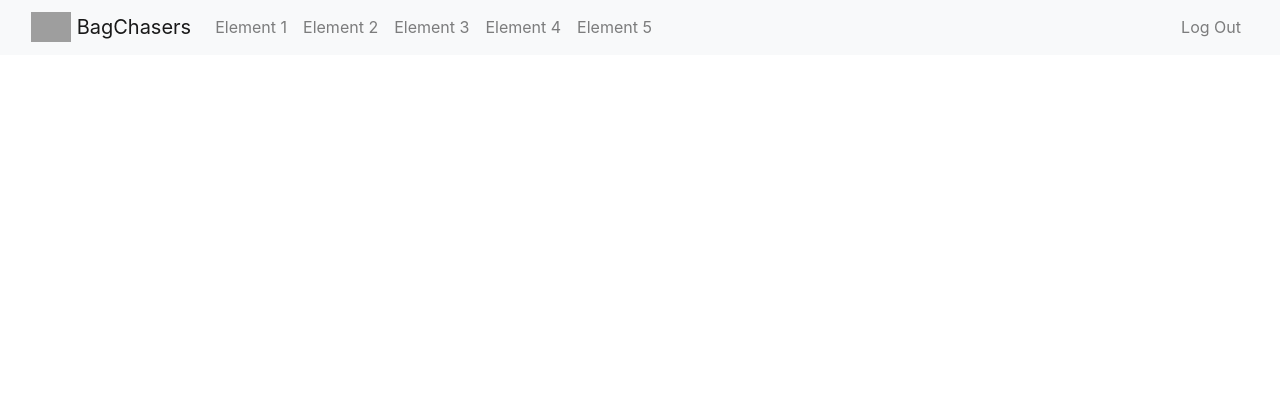
After one commit to maxion1234/itcs3155finalproject, a Flask app: page /forum in a window 1280 px wide. The commit adds this page. Shown: the part 151-571 px from the top of the page. Run offline with Flask 3, Linux system fonts and the light colour scheme; some libraries are stand-ins or nearby versions; grey boxes are pictures that could not be loaded.

Commit message:
Implements navbar and temporary button navigation without logic

```diff
--- a/app.py
+++ b/app.py
@@ -10,5 +10,9 @@ def index():
 def register():
     return render_template('register.html')
 
+@app.route('/forum')
+def forum():
+    return render_template('forum.html')
+
 if __name__ == '__main__':
     app.run(debug=True)
--- /dev/null
+++ b/templates/forum.html
@@ -0,0 +1,74 @@
+<!DOCTYPE html>
+<html lang="en">
+<head>
+    <meta charset="UTF-8">
+    <meta name="viewport" content="width=device-width, initial-scale=1.0">
+    <title>Forum</title>
+    <link rel="stylesheet" href="https://cdn.jsdelivr.net/npm/bootstrap@4.0.0/dist/css/bootstrap.min.css" integrity="sha384-Gn5384xqQ1aoWXA+058RXPxPg6fy4IWvTNh0E263XmFcJlSAwiGgFAW/dAiS6JXm" crossorigin="anonymous">
+    <style>
+        /* Custom style for the image */
+        .custom-image {
+            width: 100%;
+            height: 150px;
+            object-fit: cover; /* Ensures the image covers the entire container */
+        }
+    </style>
+</head>
+<body>
+    <!-- Picture Above Navbar -->
+    <div class="container-fluid p-0 h-25">
+        <img src="https://media.cntraveler.com/photos/5eb18e42fc043ed5d9779733/master/pass/BlackForest-Germany-GettyImages-147180370.jpg" alt="Forum Image" class="custom-image">
+    </div>
+    <!-- Navbar -->
+    <nav class="navbar navbar-expand-lg navbar-light bg-light">
+        <div class="container-fluid">
+            <!-- Navbar Brand (Logo or Name) -->
+            <a class="navbar-brand" href="#">
+                <img src="https://i.pinimg.com/originals/09/d3/18/09d318ee250c1c5bd3bc31ae7e4ed1d1.png" alt="Forum Logo" height="30" class="d-inline-block align-top">
+                BagChasers
+            </a>
+
+            <!-- Navbar Toggle Button for Mobile -->
+            <button class="navbar-toggler" type="button" data-toggle="collapse" data-target="#navbarNav" aria-controls="navbarNav" aria-expanded="false" aria-label="Toggle navigation">
+                <span class="navbar-toggler-icon"></span>
+            </button>
+
+            <!-- Navbar Links -->
+            <div class="collapse navbar-collapse" id="navbarNav">
+                <ul class="navbar-nav">
+                    <!-- Placeholder Navbar Elements -->
+                    <li class="nav-item">
+                        <a class="nav-link" href="#">Element 1</a>
+                    </li>
+                    <li class="nav-item">
+                        <a class="nav-link" href="#">Element 2</a>
+                    </li>
+                    <li class="nav-item">
+                        <a class="nav-link" href="#">Element 3</a>
+                    </li>
+                    <li class="nav-item">
+                        <a class="nav-link" href="#">Element 4</a>
+                    </li>
+                    <li class="nav-item">
+                        <a class="nav-link" href="#">Element 5</a>
+                    </li>
+                </ul>
+
+                <!-- Log Out Button (Top Right) -->
+                <ul class="navbar-nav ml-auto">
+                    <li class="nav-item">
+                        <a class="nav-link" href="{{ url_for('index') }}">Log Out</a>
+                    </li>
+                </ul>
+            </div>
+        </div>
+    </nav>
+
+    <!-- Content Goes Here -->
+
+    <!-- Bootstrap JS dependencies -->
+    <script src="https://code.jquery.com/jquery-3.2.1.slim.min.js" integrity="sha384-KJ3o2DKtIkvYIK3UENzmM7KCkRr/rE9/Qpg6aAZGJwFDMVNA/GpGFF93hXpG5KkN" crossorigin="anonymous"></script>
+    <script src="https://cdn.jsdelivr.net/npm/popper.js@1.12.9/dist/umd/popper.min.js" integrity="sha384-ApNbgh9B+Y1QKtv3Rn7W3mgPxhU9K/ScQsAP7hUibX39j7fakFPskvXusvfa0b4Q" crossorigin="anonymous"></script>
+    <script src="https://cdn.jsdelivr.net/npm/bootstrap@4.0.0/dist/js/bootstrap.min.js" integrity="sha384-JZR6Spejh4U02d8jOt6vLEHfe/JQGiRRSQQxSfFWpi1MquVdAyjUar5+76PVCmYl" crossorigin="anonymous"></script>
+</body>
+</html>
--- a/templates/index.html
+++ b/templates/index.html
@@ -28,7 +28,7 @@
         </div>
 
         <!-- Submit button -->
-        <button type="button" class="btn btn-primary btn-block w-25 mx-auto">Sign in</button>
+        <a href="{{ url_for('forum') }}" type="button" class="btn btn-primary btn-block w-25 mx-auto">Sign in</a>
 
         <!-- Register buttons -->
         <div class="text-center mt-3">
```
